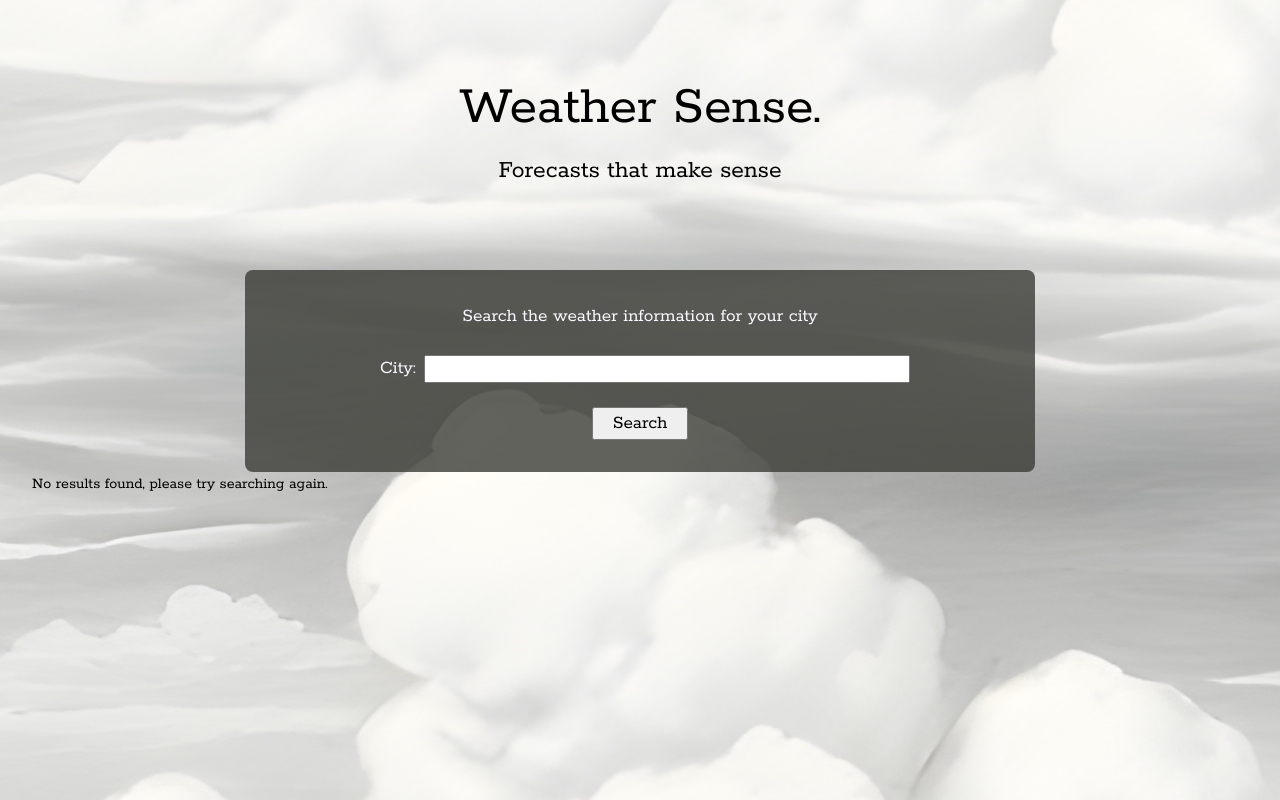
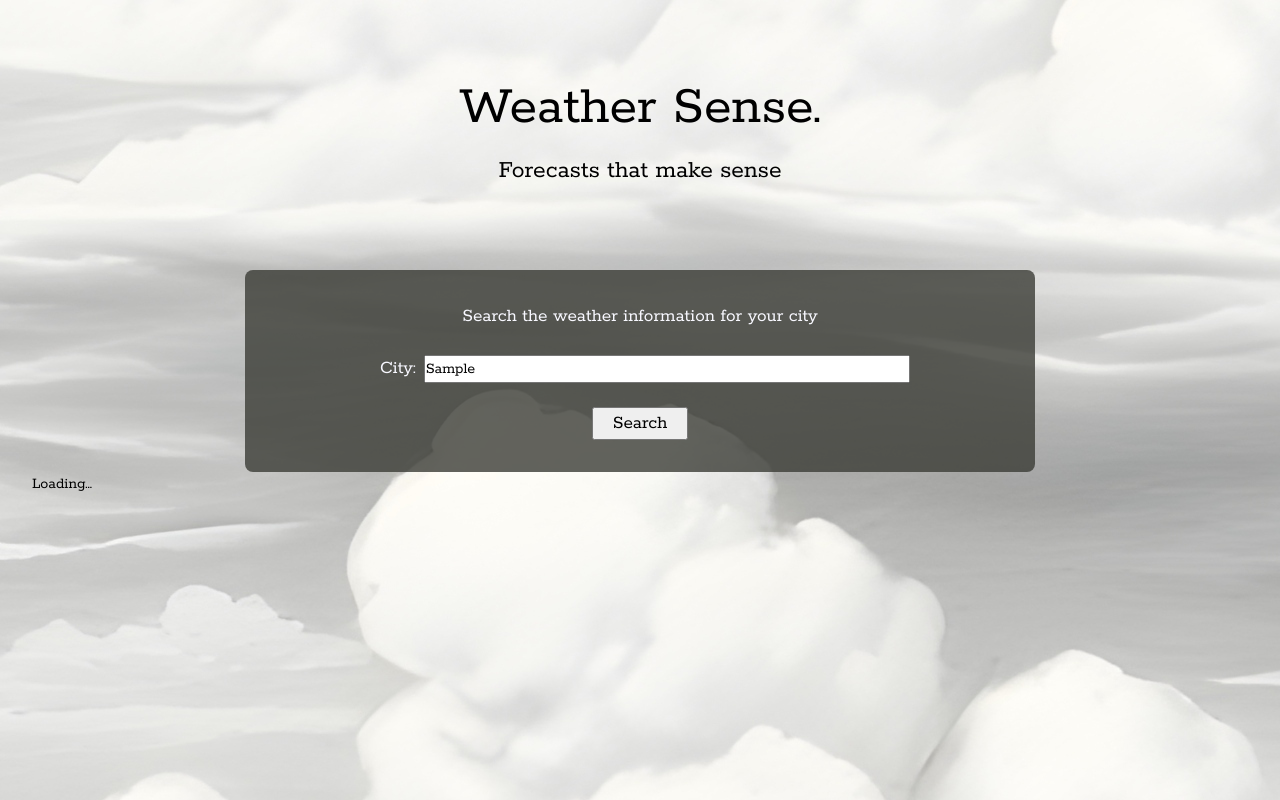
Before and after one commit to Batstone/Weather-sense-2, a Next.js app in the folder weathersense/: page / in a window 1280 px wide. Both pictures are taken after typing "Sample" into the empty fields and a click on the button "Search". Shown: the top 800 px of the page. Built offline with nearby package versions, Linux system fonts and the light colour scheme; no server answers.

Commit message:
dependency update

```diff
--- a/weathersense/src/app/components/Form.tsx
+++ b/weathersense/src/app/components/Form.tsx
@@ -81,7 +81,7 @@ console.log('serahcing for location', location)
       setLocation(storedLocation);
       fetchWeatherData(storedLocation);
     }
-  }, []);
+  }, [fetchWeatherData]);
 
 
   return (
@@ -98,6 +98,7 @@ console.log('serahcing for location', location)
         </fieldset>
       </form>
       {responseError && <p>{responseError}</p>}
+      {loading && <p>{loading && <span aria-live="polite">Loading...</span>}</p>}
     </div>
   );
 }
```
